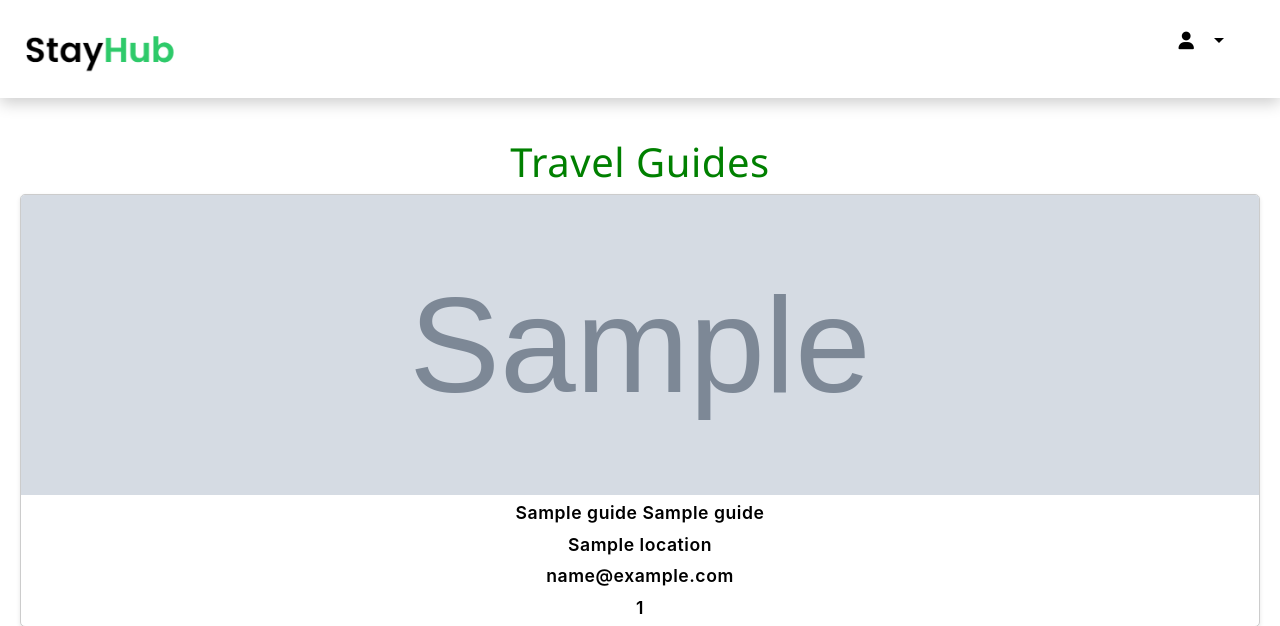
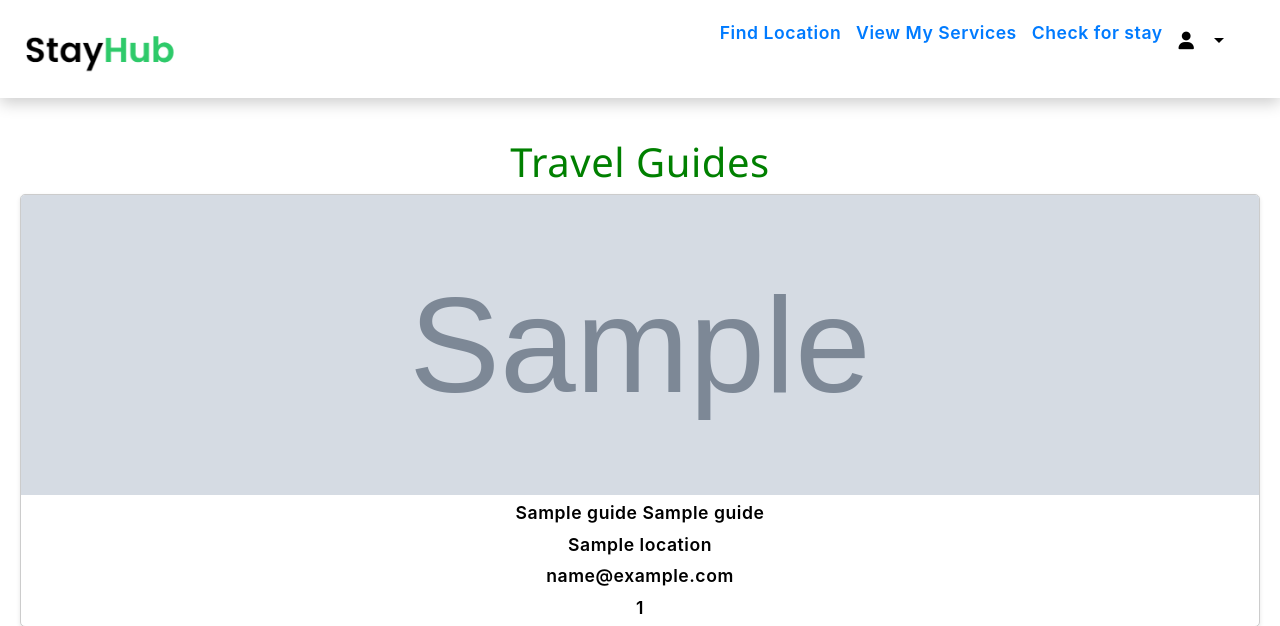
Before and after one commit to AlfiyaPS/StayHub, a Django app: template templates/guide_display.html in a window 1280 px wide. Shown: the top 626 px of the page. Run offline with Django 4.2, Linux system fonts and the light colour scheme; the template is opened without the code that fills it: most values are stand-ins (such as "Sample title", 1, 10 or a date in 2020); grey boxes marked "Sample" are stand-in pictures; some libraries are stand-ins or nearby versions.

Commit message:
commit 60

```diff
--- a/templates/inc/nav_guests.html
+++ b/templates/inc/nav_guests.html
@@ -109,6 +109,9 @@
         </div>
         <ul class="menu">
 
+                <a href="http://localhost:8501" target="_blank">Find Location</a>&nbsp &nbsp
+                <a href="{% url 'viewmyservices' %}">View My Services</a>&nbsp &nbsp
+                <a href="http://127.0.0.1:8000/guest_dashboard/">Check for stay</a>
             <li class="nav-item dropdown">
                 <a class="nav-link dropdown-toggle" href="#" id="profileDropdown" role="button" data-toggle="dropdown" aria-haspopup="true" aria-expanded="false">
 
@@ -116,12 +119,13 @@
                 </a>
                 <div class="dropdown-menu" aria-labelledby="profileDropdown">
                     <span class="dropdown-item">{{ user.guest.guest_first_name }}</span>
-                   <!-- <div class="dropdown-divider"></div>
-                    <a class="dropdown-item" href="{% url 'guest_profile' %}">View Profile</a>
+                    <a class="dropdown-item" href="{% url 'view_servicebookings' %}">View service Bookings</a>
                     <div class="dropdown-divider"></div>
+
+                    {% comment %} <---<div class="dropdown-divider"></div>
                     <a class="dropdown-item" href="{% url 'edit_guest_profile' %}">Edit Profile</a>-->
                     <div class="dropdown-divider"></div>
-                    <a class="dropdown-item" href="{% url 'view_wishlist' %}">Wishlist</a>
+                    <a class="dropdown-item" href="{% url 'view_wishlist' %}">Wishlist</a> {% endcomment %}
 
 
                     <a class="dropdown-item" href="{% url 'logout' %}">Logout</a>
@@ -137,6 +141,7 @@
             <!-- Your header content... -->
         </header>
         <main>
+
             {% block page_content %}{% endblock %}
         </main>
 
```
